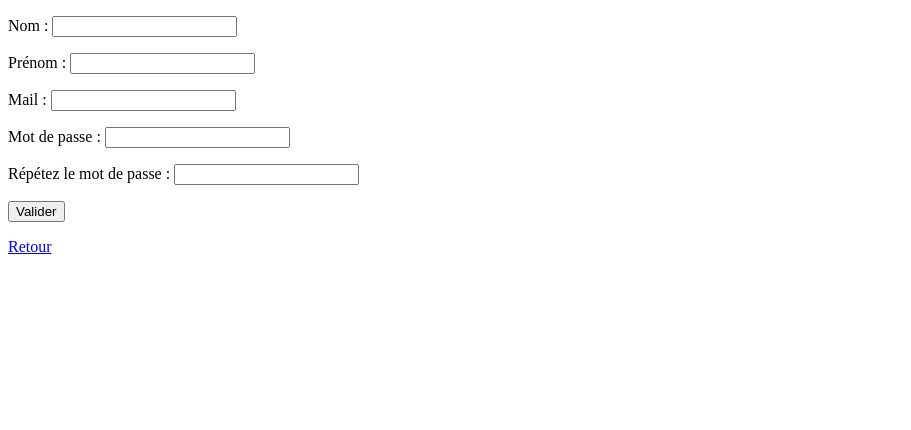
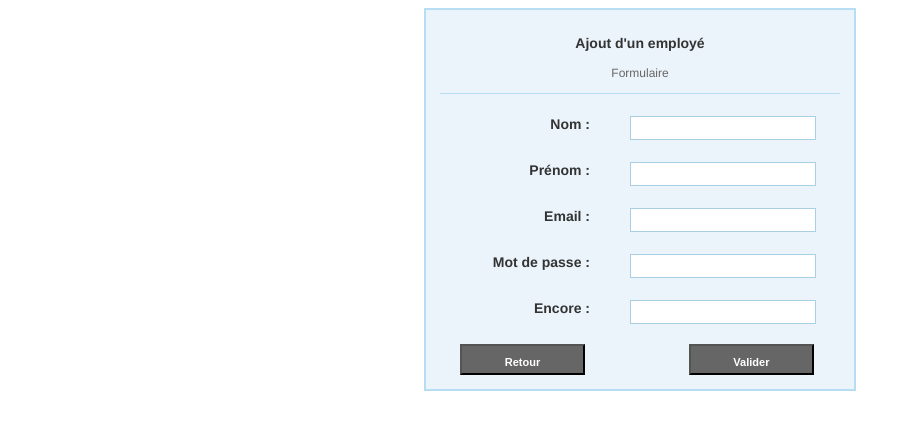
Before and after one commit to DarthSerge/PPE-GDP-InterfaceWeb, a PHP site: page /gestion_personne.php in a window 1280 px wide. Shown: the top 430 px of the page, without its empty margins (0-911 px from the left). Run offline with PHP 8.4, Linux system fonts and the light colour scheme.

Commit message:
Fin Projet

```diff
--- a/Classe/Data/DB.php
+++ b/Classe/Data/DB.php
@@ -6,7 +6,7 @@ Class DB{
 	const PASSWORD = '';
 	const HOTE = 'localhost';
 	const PORT = '82';
-	const BASE = 'ppe_gdp';
+	const BASE = 'ppe_gdp_ninja';
 
 	protected function connect(){
 
--- a/Procedure/structure.php
+++ b/Procedure/structure.php
@@ -6,6 +6,7 @@ function head($Titre){
 	echo("<head>\n");
 	echo("<title>".$Titre."</title>\n");
 	echo("<meta charset=\"utf-8\"/>\n");
+	echo("<link rel=\"stylesheet\" type=\"text/css\" href=\"css/template.css\">");
 	echo("<script type=\"text/javascript\" src=\"jquery-2.1.3.min.js\"></script>\n");
 	echo("</head>\n");
 	echo("<body>\n");
--- /dev/null
+++ b/css/template.css
@@ -0,0 +1,196 @@
+html {
+	font-family: "Helvetica Neue", Helvetica, Arial, sans-serif;
+	font-size: 14px;
+	line-height: 1.428571429;
+	color: #333333;
+	background-color: #ffffff;
+}
+
+header {
+	width: 900px;
+	margin: auto;
+}
+
+header ul {
+	width: 90%;
+	margin: auto;
+}
+
+li.nav a {
+	font-size: 20px;
+	color: #2bcebb;
+}
+
+li.nav {
+	display: inline-block;
+	margin: 20px;
+	width: 220px;
+	border-radius: 5px;
+	text-align: center;
+}
+
+aside {
+	width: 50%;
+	margin: auto;
+}
+
+aside div {
+	color: #666666;
+	display: inline;
+	margin-right: 50px;
+}
+
+aside div span {
+	font-style: italic;
+}
+
+#bloc {
+	border: solid 2px #b7ddf2;
+	background-color: #ebf4fb;
+	margin: 0 auto;
+	width: 400px;
+	padding: 14px;
+}
+
+#bloc h1 {
+	font-size: 14px;
+	font-weight: bold;
+	margin-bottom: 8px;
+	text-align: center;
+}
+
+#bloc p {
+	font-size: 12px;
+	color: #666666;
+	margin-bottom: 20px;
+	border-bottom: solid 1px #b7ddf2;
+	padding-bottom: 10px;
+	text-align: center;
+}
+
+#bloc label{
+	padding: 0 30px 0 0;
+	font-weight: bold;
+	text-align: right;
+	width: 150px;
+	float: left;
+}
+
+#bloc label > span{
+	color: #666666;
+	display: block;
+	font-size: 11px;
+	font-weight: normal;
+	text-align: right;
+	width: 140px;
+}
+
+#bloc input[type=text], #bloc input[type=password], #bloc input[type=email] {
+	float: left;
+	font-size: 12px;
+	padding: 4px 2px;
+	border: 1px solid #aacfe4;
+	width: 180px;
+	margin: 2px 0 20px 10px;
+}
+
+#bloc #boutonConnexion {
+	margin-left: 140px;
+	width: 125px;
+	height: 31px;
+	background: #666666;
+	text-align: center;
+	line-height: 31px;
+	color: #FFFFFF;
+	font-size: 11px;
+	font-weight: bold;
+}
+
+#bloc #boutonValider {
+	display: inline;
+	margin-left: 100px;
+	width: 125px;
+	height: 31px;
+	background: #666666;
+	text-align: center;
+	line-height: 31px;
+	color: #FFFFFF;
+	font-size: 11px;
+	font-weight: bold;
+}
+
+a {
+	text-decoration: none;
+}
+
+#bloc #boutonRetour {
+	display: inline;
+	margin-left: 20px;
+	width: 125px;
+	height: 31px;
+	background: #666666;
+	text-align: center;
+	line-height: 31px;
+	color: #FFFFFF;
+	font-size: 11px;
+	font-weight: bold;
+}
+
+#boutondeconnexion {
+	margin-left: 100px;
+	width: 125px;
+	height: 31px;
+	background: #666666;
+	text-align: center;
+	line-height: 31px;
+	color: #FFFFFF;
+	font-size: 11px;
+	font-weight: bold;
+}
+
+#boutonajout {
+	margin-left: 100px;
+	width: 200px;
+	height: 31px;
+	background: #666666;
+	text-align: center;
+	line-height: 31px;
+	color: #FFFFFF;
+	font-size: 11px;
+	font-weight: bold;
+}
+
+div#errorLog {
+	position: absolute;
+	top: 250px;
+	left: 42pc;
+	font-weight: bold;
+	color: #BC0026;
+}
+
+div#errorPass {
+	position: absolute;
+	top: 195px;
+	left: 45pc;
+	font-weight: bold;
+	color: #BC0026;
+}
+
+#tab {
+	margin: auto;
+	margin-top: 100px;
+	width: 70%;
+	border-top: 1px solid #aacfe4;
+	border-bottom: 1px solid #aacfe4;
+	border-left: 1px solid #aacfe4;
+	border-right: 1px solid #aacfe4;
+	background-color: #ebf4fb;
+}
+
+#tab th {
+	border-bottom: 1px solid #aacfe4;
+}
+
+#tab td {
+	text-align: center;
+}
--- a/gestion_personne.php
+++ b/gestion_personne.php
@@ -4,7 +4,10 @@
     include_once("./Classe/Metier/Personne.php");
     include_once("./Procedure/structure.php");
 
-    head("Ajout d'une personne");
+     if (isset($_GET["id"]))
+        head("Modification d'une personne");
+    else
+        head("Ajout d'une personne");
 
     $lig  = new Ligue();
     $pers = new Personne();
@@ -17,7 +20,7 @@
         $prenom = $resultat["pers_prenom"];
         $email  = $resultat["pers_email"];
         $id     = $_GET["id"];
-    }else{
+    } else {
         $nom    = "";
         $prenom = "";
         $email  = "";
@@ -28,17 +31,17 @@
 
         $Erreur = "";
 
-        if($_POST["nom"] == ""){
+        if ($_POST["nom"] == ""){
             $Erreur = "Le nom est obligatoire";
-        }elseif($_POST["prenom"] == ""){
-            $Erreur = "Le prenom est obligatoire";
-        }elseif($_POST["mdp"] == ""){
-            $Erreur = "Le mot de passe est obligatoire";
-        }elseif($_POST["mdp2"] == ""){
-            $Erreur = "La répétition du mot de passe est obligatoire";
-        }elseif(!filter_var($_POST["email"], FILTER_VALIDATE_EMAIL)){
-            $Erreur = "Email incorrect";
-        }elseif($_POST["mdp"] != $_POST["mdp2"]){
+        } else if ($_POST["prenom"] == ""){
+             $Erreur = "Le prenom est obligatoire";
+        } else if ($_POST["mdp"] == ""){
+             $Erreur = "Le mot de passe est obligatoire";
+        } else if ($_POST["mdp2"] == ""){
+             $Erreur = "La répétition du mot de passe est obligatoire";
+        } else if (!filter_var($_POST["email"], FILTER_VALIDATE_EMAIL)){
+             $Erreur = "Email incorrect";
+        } else if ($_POST["mdp"] != $_POST["mdp2"]){
             $Erreur = "Les mots de passe doivent être identiques";
         }
 
@@ -69,18 +72,24 @@
         }
     }
 
-    echo("<form action=\"gestion_personne.php\" method=\"post\">\n");
-    echo("<p> Nom : <input type=\"text\" name=\"nom\" value=\"".$nom."\" /></p>\n");
-    echo("<p> Prénom : <input type=\"text\" name=\"prenom\" value=\"".$prenom."\" /></p>\n");
-    echo("<p> Mail : <input type=\"email\" name=\"email\" value=\"".$email."\" /></p>\n");
-    echo("<p> Mot de passe : <input type=\"password\" name=\"mdp\" /></p>\n");
-    echo("<p> Répétez le mot de passe : <input type=\"password\" name=\"mdp2\" /></p>\n");
-    echo("<p> <input type=\"submit\" value=\"Valider\" /></p>\n");
+    echo("<div id=\"bloc\">\n<form action=\"gestion_personne.php\" method=\"post\">\n");
+
+    if(isset($_GET["id"]))
+        echo("<h1>Modification d'un employé</h1>");
+    else
+        echo("<h1>Ajout d'un employé</h1>");
+
+    echo("<p>Formulaire</p>");
+    echo("<div><label>Nom : </label><input type=\"text\" name=\"nom\" value=\"".$nom."\" /></div>\n");
+    echo("<div><label>Prénom : </label><input type=\"text\" name=\"prenom\" value=\"".$prenom."\" /></div>\n");
+    echo("<div><label>Email : </label><input type=\"email\" name=\"email\" value=\"".$email."\" /></div>\n");
+    echo("<div><label>Mot de passe : </label><input type=\"password\" name=\"mdp\" /></div>\n");
+    echo("<div><label>Encore : </label><input type=\"password\" name=\"mdp2\" /></div>\n");
     echo("<input type=\"hidden\" name=\"id_personne\" value=\"".$id."\" />\n");
-    echo("</form>\n");
+    echo("<a href=\"indexAdmin.php\"><input type=\"button\" value=\"Retour\" id=\"boutonRetour\"/></a>\n");
+    echo("<input type=\"submit\" value=\"Valider\" id=\"boutonValider\"/>\n");
+    echo("</form>\n</div>\n");
     echo("<div id=\"msgresultat\"></div>\n");
-
-    echo("<a href=\"indexAdmin.php\">Retour</a>\n");
 
     footer();
 ?>
```
Also changed, not shown: Classe/Test/PersonneTest.php (added, +22 -0 lines), identification.php (+7 -3 lines), indexAdmin.php (+25 -19 lines), Images/logoM2L.png (added), SQL/Init_sql.sql (renamed from Init_sql.sql), js/jquery-2.1.3.min.js (renamed from jquery-2.1.3.min.js).
